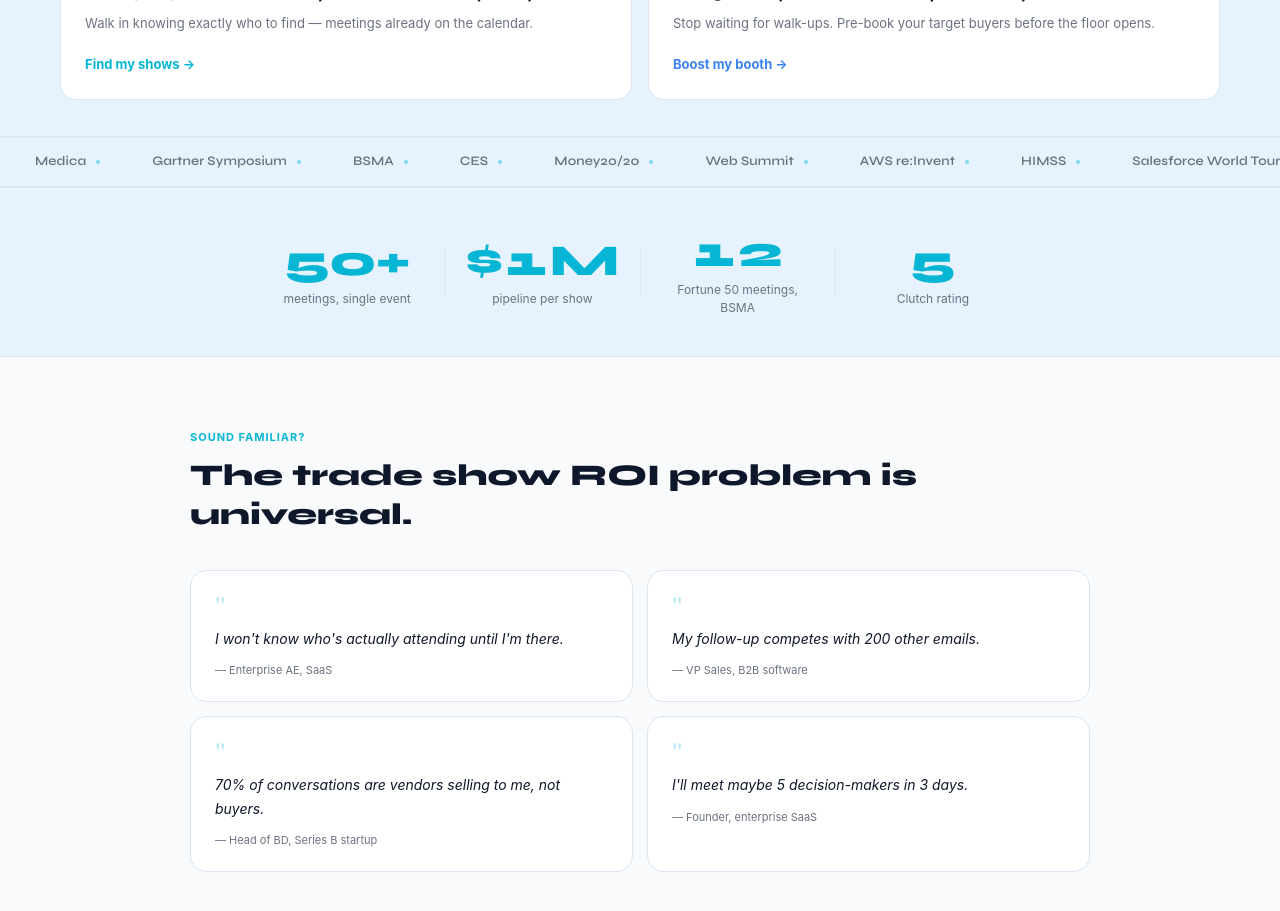
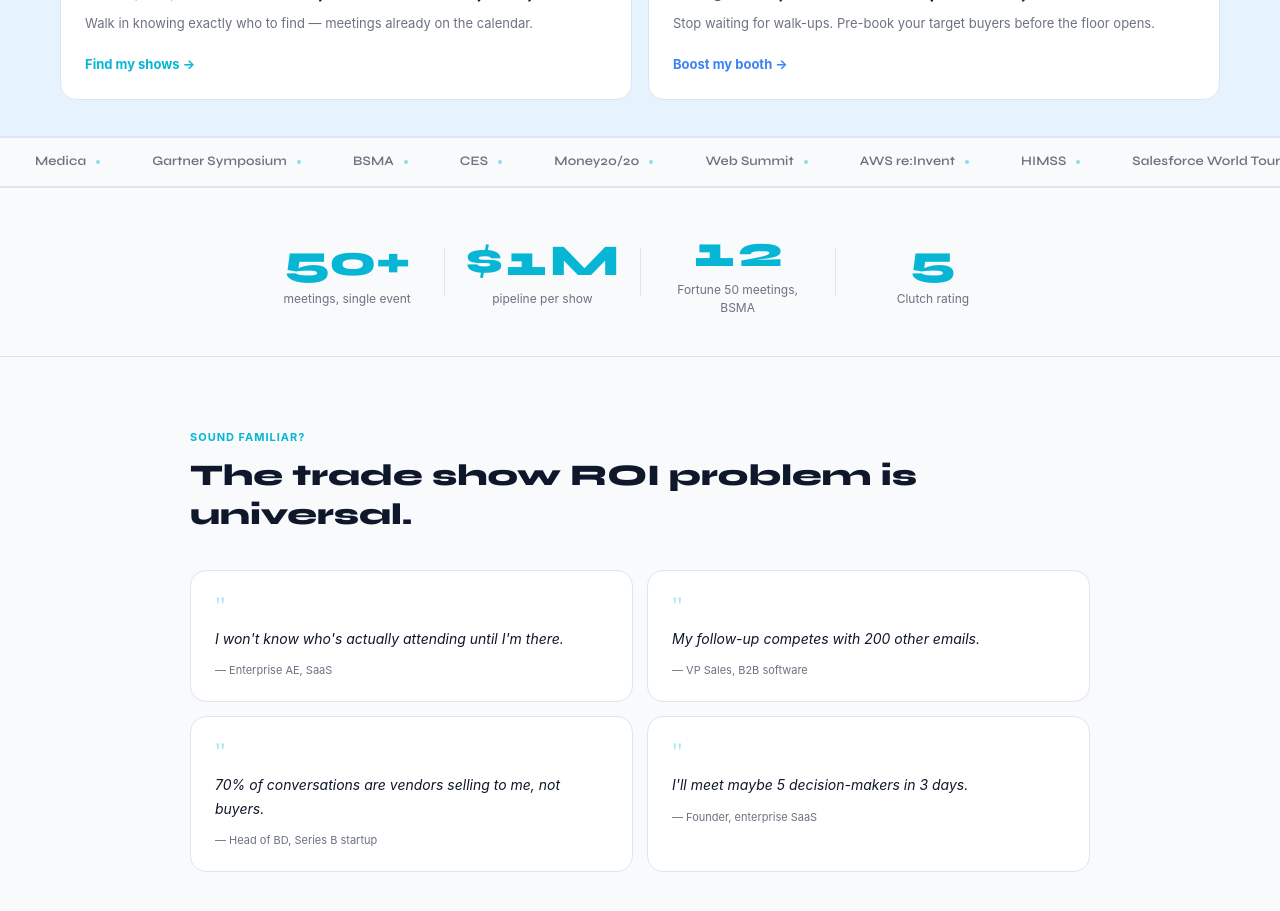
Before and after one commit to kiruba11k/Global-Event-Discovery-Agent, a React (Vite) app in the folder frontend/: page / in a window 1280 px wide. Shown: the part 1800-2711 px from the top of the page. Built offline with nearby package versions, Linux system fonts and the light colour scheme; no server answers.

Commit message:
Update homepage.css

```diff
--- a/frontend/src/homepage.css
+++ b/frontend/src/homepage.css
@@ -408,7 +408,7 @@
   padding:       14px 0;
   border-top:    1px solid var(--border);
   border-bottom: 1px solid var(--border);
-  background:    rgb(230,243,255);
+  /* background:    rgb(230,243,255); */
 }
 .hp-ticker-inner {
   display:     flex;
@@ -441,7 +441,7 @@
    PROOF ROW
    ════════════════════════════════════════════════════════════════ */
 .hp-proof {
-  background:    rgb(230,243,255);
+  /* background:    rgb(230,243,255); */
   border-top:    1px solid var(--border);
   border-bottom: 1px solid var(--border);
   padding:       40px 28px;
```
